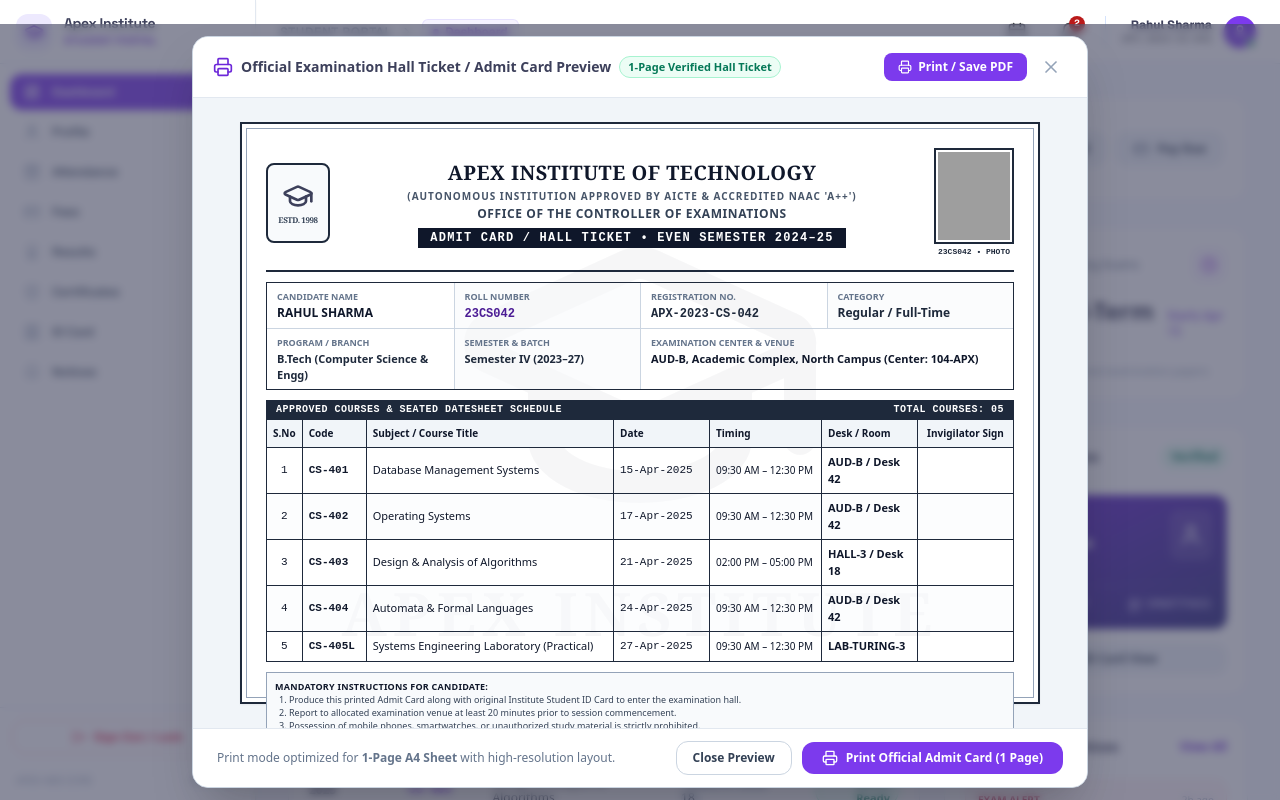
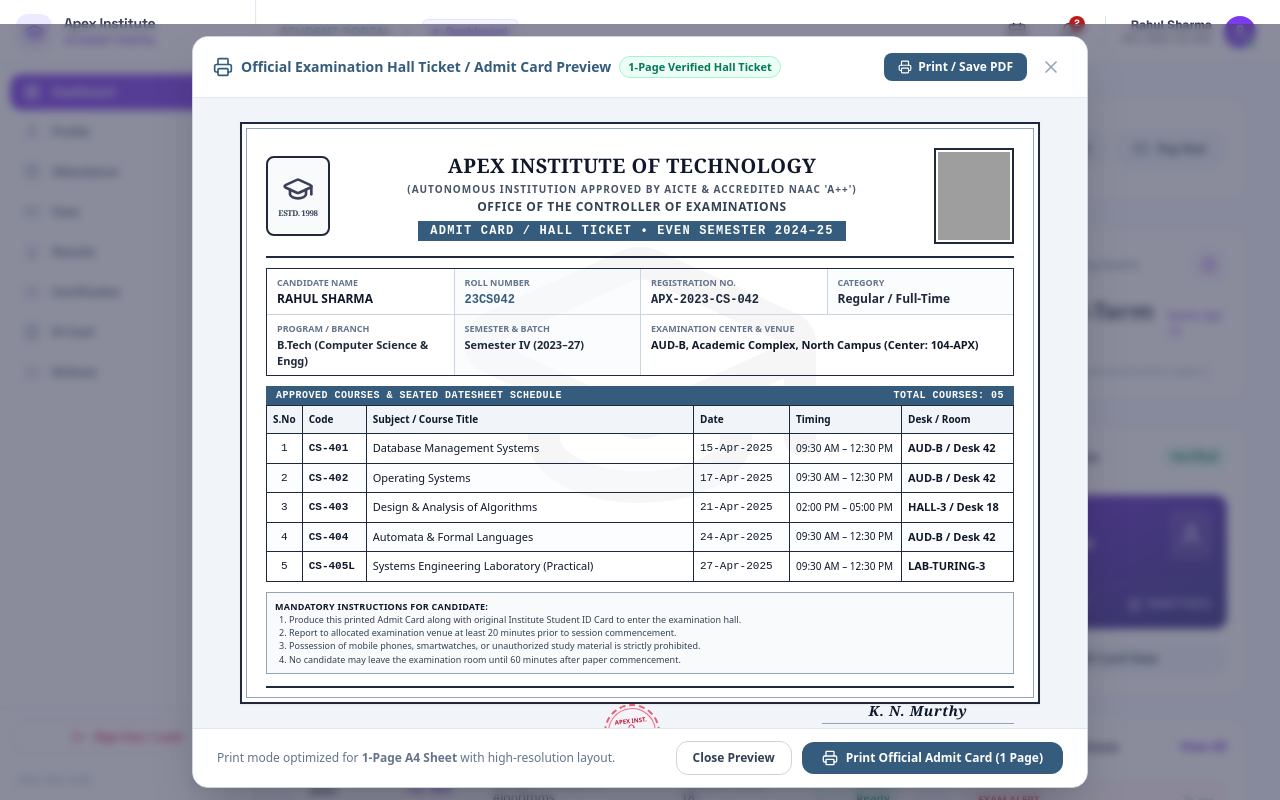
Before and after one commit to AmarOdizo/IMS, a Next.js app: page /student in a window 1280 px wide. Both pictures are taken after a click on the button "Admit Card". Shown: the top 800 px of the page. Built offline with nearby package versions, Linux system fonts and the light colour scheme; grey boxes are pictures that could not be loaded.

Commit message:
fix(student): apply Steel Blue (#355C7D) to admit card headers, remove photo roll text, leave candidate signature blank, and remove invigilator signature field

```diff
--- a/src/app/student/page.tsx
+++ b/src/app/student/page.tsx
@@ -606,8 +606,8 @@ export default function StudentDashboardPage() {
             {/* Modal Control Bar */}
             <div className="px-5 py-3.5 bg-white border-b border-slate-200 flex items-center justify-between shrink-0 modal-controls">
               <div className="flex items-center gap-2">
-                <Printer className="w-5 h-5 text-violet-700" />
-                <span className="text-sm font-bold text-[#3D405B]">
+                <Printer className="w-5 h-5 text-[#355C7D]" />
+                <span className="text-sm font-bold text-[#355C7D]">
                   Official Examination Hall Ticket / Admit Card Preview
                 </span>
                 <span className="hidden sm:inline-block px-2 py-0.5 bg-emerald-50 text-emerald-700 border border-emerald-200 text-[11px] font-semibold rounded-full">
@@ -617,7 +617,7 @@ export default function StudentDashboardPage() {
               <div className="flex items-center gap-2">
                 <button
                   onClick={handlePrintAdmitCard}
-                  className="px-3.5 py-1.5 bg-violet-600 hover:bg-violet-700 text-white text-xs font-semibold rounded-lg flex items-center gap-1.5 transition-all shadow-xs cursor-pointer"
+                  className="px-3.5 py-1.5 bg-[#355C7D] hover:opacity-90 text-white text-xs font-semibold rounded-lg flex items-center gap-1.5 transition-all shadow-xs cursor-pointer"
                 >
                   <Printer className="w-3.5 h-3.5" />
                   <span>Print / Save PDF</span>
@@ -670,7 +670,10 @@ export default function StudentDashboardPage() {
                       <div className="text-[10px] md:text-xs font-bold text-slate-700 uppercase tracking-wider mt-0.5">
                         Office of the Controller of Examinations
                       </div>
-                      <div className="mt-1.5 inline-block px-3 py-0.5 bg-slate-900 text-white font-mono text-[11px] md:text-xs font-bold uppercase tracking-widest rounded-xs shadow-xs">
+                      <div
+                        className="mt-1.5 inline-block px-3 py-0.5 text-white font-mono text-[11px] md:text-xs font-bold uppercase tracking-widest rounded-xs shadow-xs"
+                        style={{ backgroundColor: '#355C7D' }}
+                      >
                         Admit Card / Hall Ticket &bull; Even Semester 2024–25
                       </div>
                     </div>
@@ -684,7 +687,6 @@ export default function StudentDashboardPage() {
                           className="w-full h-full object-cover"
                         />
                       </div>
-                      <span className="font-mono text-[8px] text-slate-800 font-bold mt-0.5">23CS042 &bull; PHOTO</span>
                     </div>
                   </div>
                 </div>
@@ -698,7 +700,7 @@ export default function StudentDashboardPage() {
                     </div>
                     <div className="p-1.5 px-2.5 bg-slate-50/60">
                       <span className="text-[9px] uppercase font-bold text-slate-500 block">Roll Number</span>
-                      <span className="font-mono font-bold text-slate-900 text-xs text-violet-900">23CS042</span>
+                      <span className="font-mono font-bold text-xs text-[#355C7D]">23CS042</span>
                     </div>
                     <div className="p-1.5 px-2.5">
                       <span className="text-[9px] uppercase font-bold text-slate-500 block">Registration No.</span>
@@ -728,7 +730,10 @@ export default function StudentDashboardPage() {
 
                 {/* 3. EXAMINATION PAPERS / DATESHEET SCHEDULE */}
                 <div className="relative z-10 mt-2.5">
-                  <div className="bg-slate-800 text-white px-2.5 py-0.5 font-mono text-[10px] font-bold uppercase tracking-wider flex justify-between items-center">
+                  <div
+                    className="text-white px-2.5 py-0.5 font-mono text-[10px] font-bold uppercase tracking-wider flex justify-between items-center"
+                    style={{ backgroundColor: '#355C7D' }}
+                  >
                     <span>Approved Courses &amp; Seated Datesheet Schedule</span>
                     <span>Total Courses: 05</span>
                   </div>
@@ -741,8 +746,7 @@ export default function StudentDashboardPage() {
                         <th className="p-1.5">Subject / Course Title</th>
                         <th className="p-1.5 w-24">Date</th>
                         <th className="p-1.5 w-28">Timing</th>
-                        <th className="p-1.5 w-24">Desk / Room</th>
-                        <th className="p-1.5 w-24 text-center">Invigilator Sign</th>
+                        <th className="p-1.5 w-28">Desk / Room</th>
                       </tr>
                     </thead>
                     <tbody className="divide-y divide-slate-800">
@@ -753,7 +757,6 @@ export default function StudentDashboardPage() {
                         <td className="p-1.5 font-mono">15-Apr-2025</td>
                         <td className="p-1.5 text-[10px]">09:30 AM – 12:30 PM</td>
                         <td className="p-1.5 font-semibold">AUD-B / Desk 42</td>
-                        <td className="p-1.5 border-b border-slate-200"></td>
                       </tr>
                       <tr className="divide-x divide-slate-800 bg-slate-50/40">
                         <td className="p-1.5 text-center font-mono">2</td>
@@ -762,7 +765,6 @@ export default function StudentDashboardPage() {
                         <td className="p-1.5 font-mono">17-Apr-2025</td>
                         <td className="p-1.5 text-[10px]">09:30 AM – 12:30 PM</td>
                         <td className="p-1.5 font-semibold">AUD-B / Desk 42</td>
-                        <td className="p-1.5 border-b border-slate-200"></td>
                       </tr>
                       <tr className="divide-x divide-slate-800">
                         <td className="p-1.5 text-center font-mono">3</td>
@@ -771,7 +773,6 @@ export default function StudentDashboardPage() {
                         <td className="p-1.5 font-mono">21-Apr-2025</td>
                         <td className="p-1.5 text-[10px]">02:00 PM – 05:00 PM</td>
                         <td className="p-1.5 font-semibold">HALL-3 / Desk 18</td>
-                        <td className="p-1.5 border-b border-slate-200"></td>
                       </tr>
                       <tr className="divide-x divide-slate-800 bg-slate-50/40">
                         <td className="p-1.5 text-center font-mono">4</td>
@@ -780,7 +781,6 @@ export default function StudentDashboardPage() {
                         <td className="p-1.5 font-mono">24-Apr-2025</td>
                         <td className="p-1.5 text-[10px]">09:30 AM – 12:30 PM</td>
                         <td className="p-1.5 font-semibold">AUD-B / Desk 42</td>
-                        <td className="p-1.5 border-b border-slate-200"></td>
                       </tr>
                       <tr className="divide-x divide-slate-800">
                         <td className="p-1.5 text-center font-mono">5</td>
@@ -789,7 +789,6 @@ export default function StudentDashboardPage() {
                         <td className="p-1.5 font-mono">27-Apr-2025</td>
                         <td className="p-1.5 text-[10px]">09:30 AM – 12:30 PM</td>
                         <td className="p-1.5 font-semibold">LAB-TURING-3</td>
-                        <td className="p-1.5 border-b border-slate-200"></td>
                       </tr>
                     </tbody>
                   </table>
@@ -810,12 +809,12 @@ export default function StudentDashboardPage() {
 
                 {/* 5. VERIFICATION SEALS & SIGNATURES */}
                 <div className="relative z-10 mt-3 pt-2 border-t-2 border-slate-800 flex items-end justify-between gap-2 text-xs">
-                  {/* Candidate Signature */}
-                  <div className="text-center w-40">
-                    <div className="h-7 border-b border-slate-400 flex items-end justify-center pb-0.5">
-                      <span className="font-serif italic text-sm text-slate-800 select-none">Rahul Sharma</span>
+                  {/* Candidate Signature (Blank for physical signature by student) */}
+                  <div className="text-center w-44">
+                    <div className="h-8 border-b-2 border-slate-500">
+                      {/* Blank area for candidate physical signature */}
                     </div>
-                    <span className="text-[9px] uppercase font-bold text-slate-600 block mt-0.5">
+                    <span className="text-[9px] uppercase font-bold text-slate-700 block mt-1 tracking-wide">
                       Candidate Signature
                     </span>
                   </div>
@@ -860,7 +859,7 @@ export default function StudentDashboardPage() {
                 </button>
                 <button
                   onClick={handlePrintAdmitCard}
-                  className="px-5 py-2 bg-violet-600 hover:bg-violet-700 text-white text-xs font-semibold rounded-xl flex items-center gap-2 transition-all shadow-xs cursor-pointer"
+                  className="px-5 py-2 bg-[#355C7D] hover:opacity-90 text-white text-xs font-semibold rounded-xl flex items-center gap-2 transition-all shadow-xs cursor-pointer"
                 >
                   <Printer className="w-4 h-4" />
                   <span>Print Official Admit Card (1 Page)</span>
```
